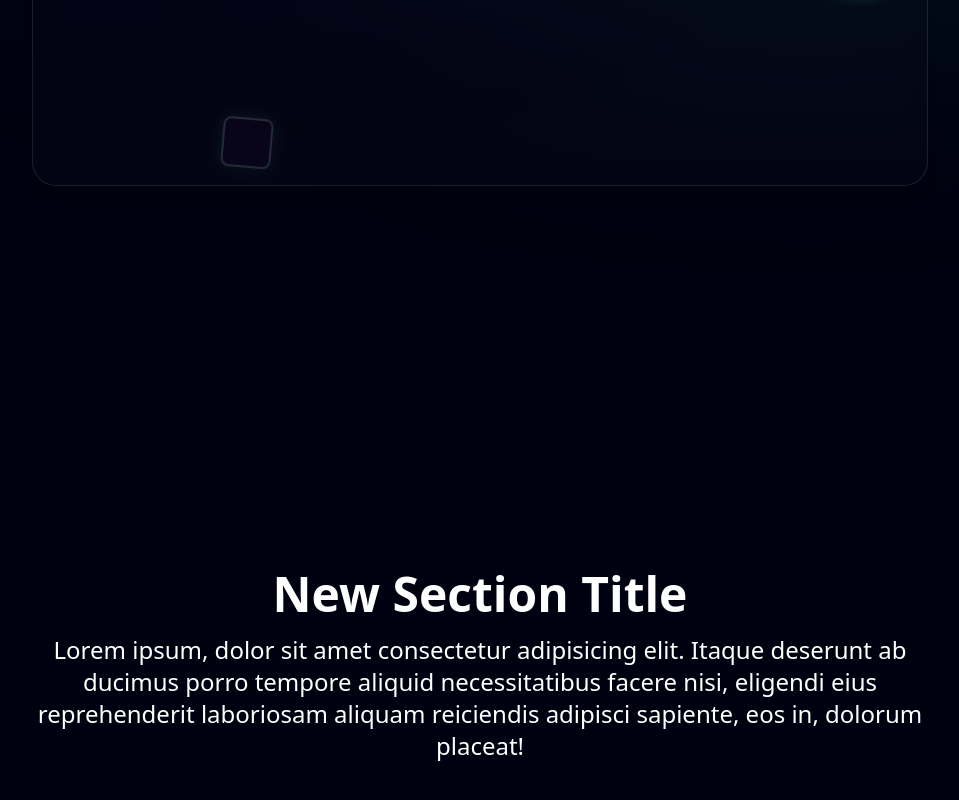
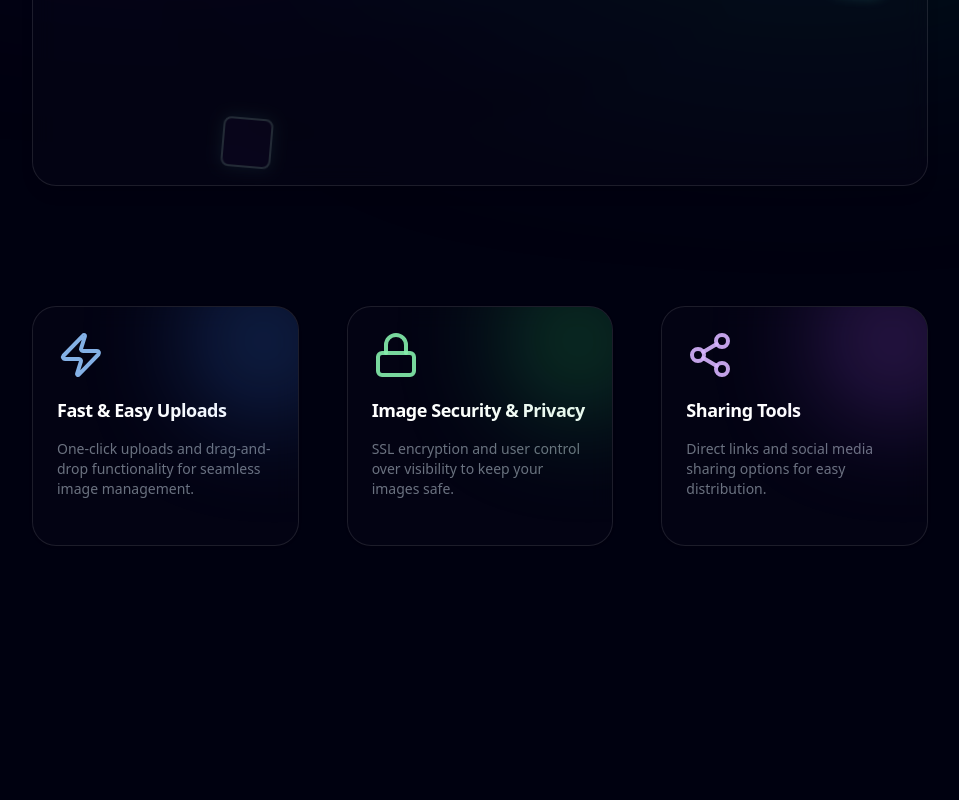
Before and after one commit to Lqgistics/imgfrontend, a Next.js app: page / in a window 1280 px wide. Shown: the part 1062-1862 px from the top of the page, without its empty margins (160-1119 px from the left). Built offline with nearby package versions, Linux system fonts and the light colour scheme.

Commit message:
fixed animation

```diff
--- a/src/app/page.tsx
+++ b/src/app/page.tsx
@@ -1,10 +1,12 @@
 "use client";
 
+import React from "react";
+import { motion } from "framer-motion";
+import Navbar from "@/components/navbar";
+import { Button } from "@/components/ui/button";
+import { Card, CardContent, CardHeader, CardTitle } from "@/components/ui/card";
+import { Lock, Share2, Zap } from "lucide-react";
 import { useEffect, useState } from "react";
-import { motion } from "framer-motion";
-import { Button } from "@/components/ui/button";
-import { Card } from "@/components/ui/card";
-import Navbar from "@/components/navbar";
 
 const frames = [
   { width: 50, height: 50 },
@@ -59,7 +61,7 @@ export default function Home() {
                 rotate: [0, 10, -10, 0],
               }}
               transition={{
-                duration: 5, // Increased duration to slow down the animation
+                duration: isClient && window.innerWidth < 768 ? 6 : 5, // Increased duration to slow down the animation
                 repeat: Infinity,
                 delay: index * 0.9, // Adjusted delay to match the new duration
                 ease: "easeInOut",
@@ -70,17 +72,48 @@ export default function Home() {
           ))}
         </Card>
       </div>
+
       <section className="h-screen w-full flex items-center justify-center mt-80">
-        <div className="text-center">
-          <h2 className="text-3xl md:text-5xl font-bold text-white mb-4">
-            New Section Title
-          </h2>
-          <p className="text-white text-lg md:text-2xl max-w-2xl md:max-w-4xl mx-auto">
-            Lorem ipsum, dolor sit amet consectetur adipisicing elit. Itaque
-            deserunt ab ducimus porro tempore aliquid necessitatibus facere
-            nisi, eligendi eius reprehenderit laboriosam aliquam reiciendis
-            adipisci sapiente, eos in, dolorum placeat!
-          </p>
+        <div className="mx-auto grid w-[70%] items-center gap-6 py-12 lg:grid-cols-3 lg:gap-12 relative lg:top-[-15rem] sm:top-[-5rem] top-[-8rem]">
+          <Card className="relative overflow-hidden bg-[#131327]/20 backdrop-blur-md border border-white/10 text-white h-[15rem]">
+            <CardHeader className="pb-0 text-lg">
+              <Zap className="h-12 w-12 text-blue-300/90 mb-4" />
+              <CardTitle>Fast & Easy Uploads</CardTitle>
+            </CardHeader>
+            <CardContent>
+              <p className="text-sm text-gray-500 dark:text-gray-400 mt-5">
+                One-click uploads and drag-and-drop functionality for seamless
+                image management.
+              </p>
+            </CardContent>
+            <div className="absolute top-0 right-0 h-20 w-20 bg-blue-500 blur-[4rem] rounded-bl-full" />
+          </Card>
+          <Card className="relative overflow-hidden bg-[#131327]/20 backdrop-blur-md border border-white/10 text-white h-[15rem] ">
+            <CardHeader className="pb-0 text-lg">
+              <Lock className="h-12 w-12 text-green-300/90 mb-4" />
+              <CardTitle>Image Security & Privacy</CardTitle>
+            </CardHeader>
+            <CardContent>
+              <p className="text-sm text-gray-500 dark:text-gray-400 mt-5">
+                SSL encryption and user control over visibility to keep your
+                images safe.
+              </p>
+            </CardContent>
+            <div className="absolute top-0 right-0 h-20 w-20 bg-green-500 blur-[4rem] rounded-bl-full" />
+          </Card>
+          <Card className="relative overflow-hidden bg-[#131327]/20 backdrop-blur-md border border-white/10 text-white h-[15rem] ">
+            <CardHeader className="pb-0 text-lg">
+              <Share2 className="h-12 w-12 text-purple-300/90 mb-4" />
+              <CardTitle>Sharing Tools</CardTitle>
+            </CardHeader>
+            <CardContent>
+              <p className="text-sm text-gray-500 dark:text-gray-400 mt-5">
+                Direct links and social media sharing options for easy
+                distribution.
+              </p>
+            </CardContent>
+            <div className="absolute top-0 right-0 h-20 w-20 bg-purple-500 blur-[4rem] rounded-bl-full" />
+          </Card>
         </div>
       </section>
     </div>
```
